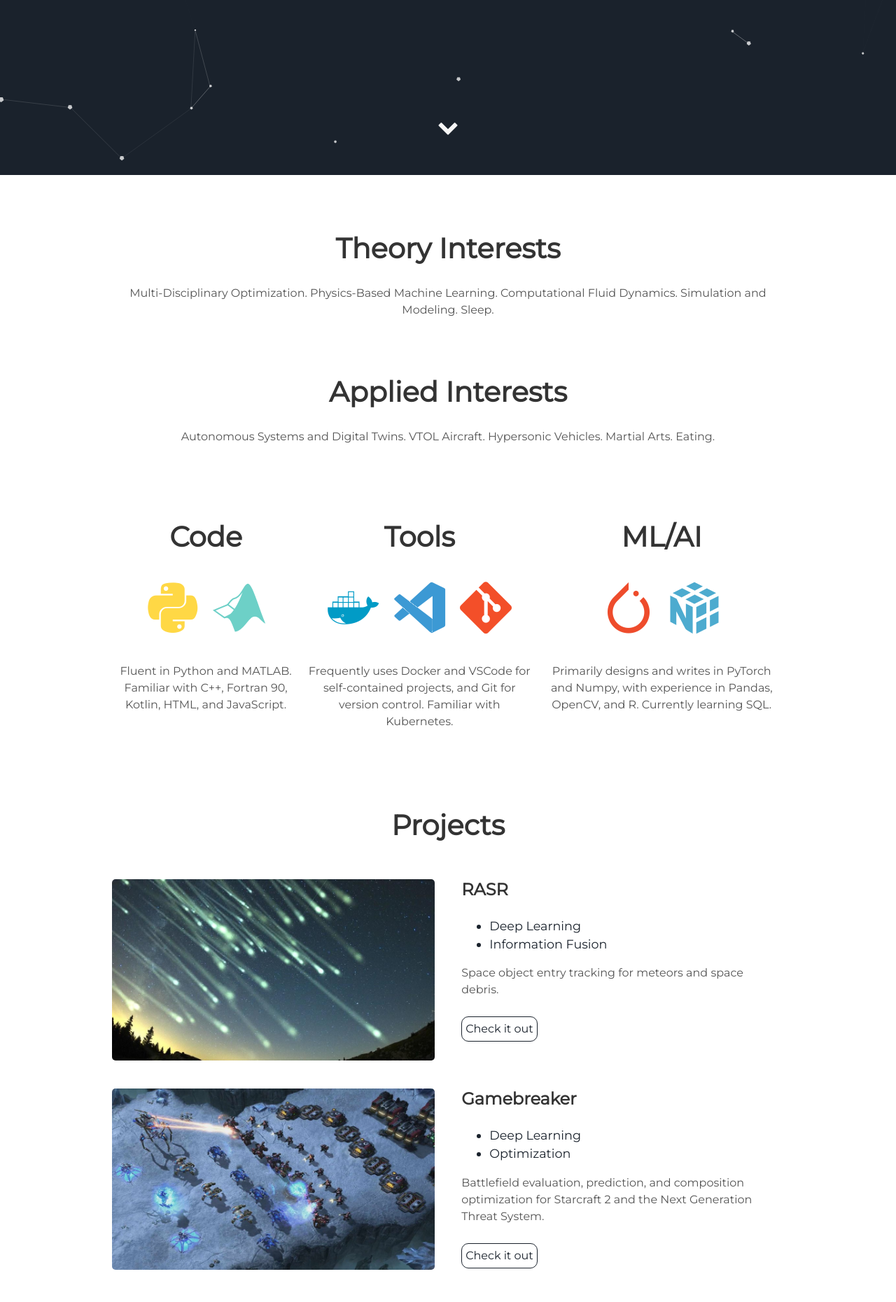
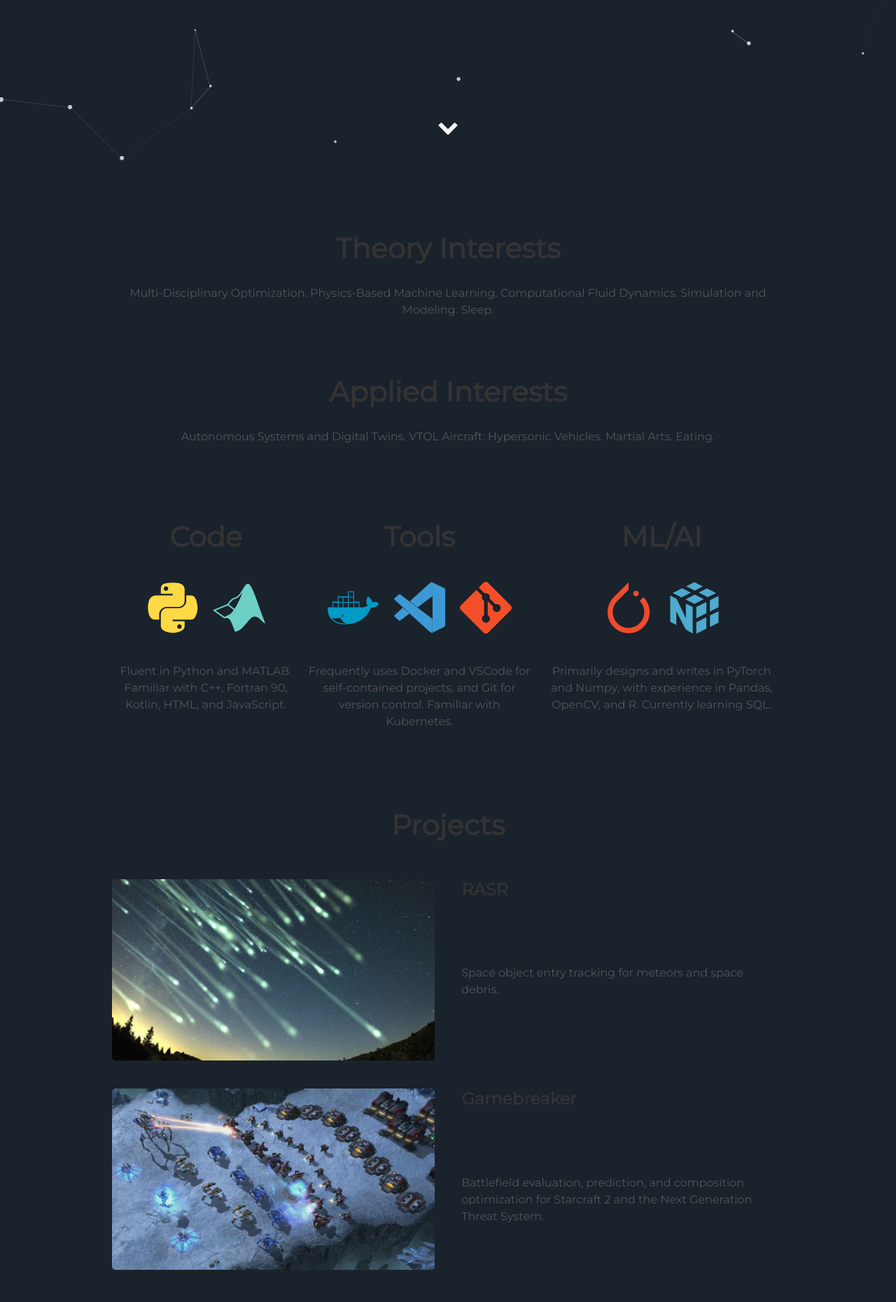
Before and after one commit to ysarda/ysarda.github.io, a Jekyll site: the page built from index.html, in a window 1280 px wide. Shown: the part 650-2510 px from the top of the page at 70% size. Built offline with Jekyll 4.4.1, drawn with Linux system fonts in a browser that asks for light colours.

Commit message:
testing color/dark mode

```diff
--- a/_layouts/default.html
+++ b/_layouts/default.html
@@ -1,7 +1,7 @@
 <!DOCTYPE html>
 <html lang="en">
   {% include head.html %}
-  <body>
+  <body style="background-color:#1a222c;">
       {% include header.html %}
       <section id="about">
         {% include about.html %}
```
